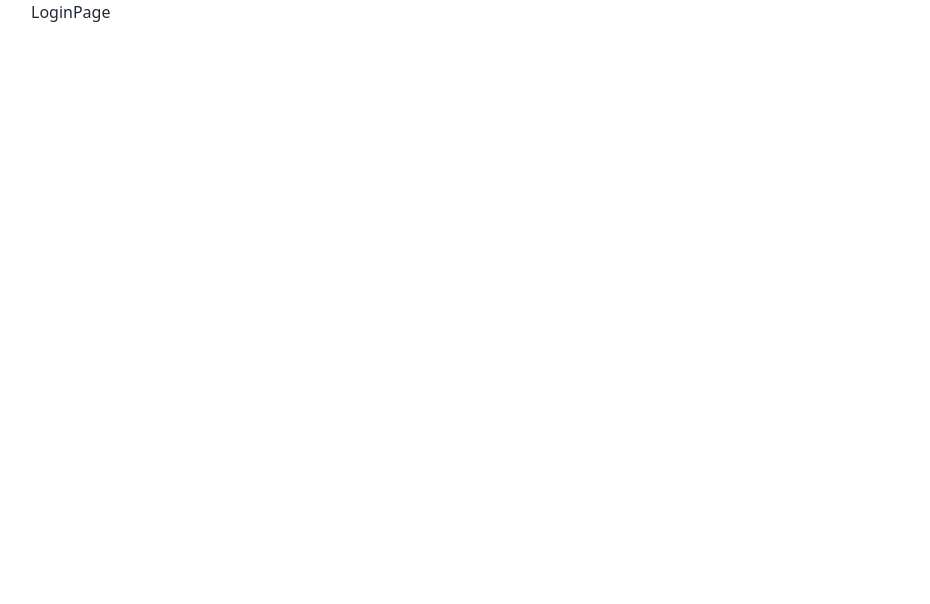
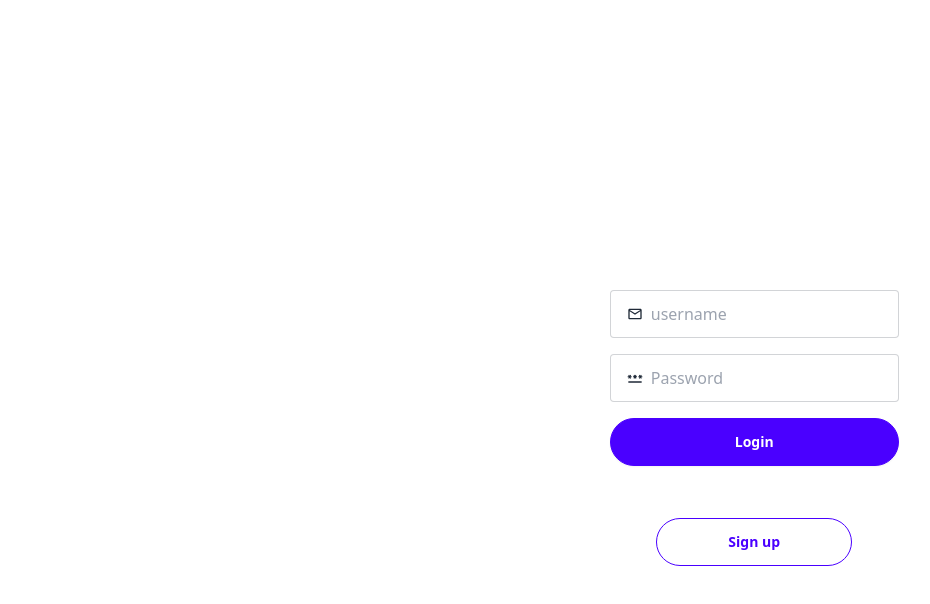
Before and after one commit to faishalshaikh26/Twitter-clone, a React app in the folder frontend/: page /login in a window 1280 px wide. Shown: the top 604 px of the page, without its empty margins (33-963 px from the left). Built offline with nearby package versions, Linux system fonts and the light colour scheme; the HTML template or start-up script is replaced by a standard one.

Commit message:
2.1 Login page UI

```diff
--- a/frontend/src/pages/auth/login/LoginPage.jsx
+++ b/frontend/src/pages/auth/login/LoginPage.jsx
@@ -1,9 +1,71 @@
-import React from 'react'
+import { useState } from "react";
+import { Link } from "react-router-dom";
+
+import XSvg from "../../../components/svgs/X";
+
+import { MdOutlineMail } from "react-icons/md";
+import { MdPassword } from "react-icons/md";
 
 const LoginPage = () => {
-  return (
-    <div>LoginPage</div>
-  )
-}
+	const [formData, setFormData] = useState({
+		username: "",
+		password: "",
+	});
 
-export default LoginPage
+	const handleSubmit = (e) => {
+		e.preventDefault();
+		console.log(formData);
+	};
+
+	const handleInputChange = (e) => {
+		setFormData({ ...formData, [e.target.name]: e.target.value });
+	};
+
+	const isError = false;
+
+	return (
+		<div className='max-w-screen-xl mx-auto flex h-screen'>
+			<div className='flex-1 hidden lg:flex items-center  justify-center'>
+				<XSvg className='lg:w-2/3 fill-white' />
+			</div>
+			<div className='flex-1 flex flex-col justify-center items-center'>
+				<form className='flex gap-4 flex-col' onSubmit={handleSubmit}>
+					<XSvg className='w-24 lg:hidden fill-white' />
+					<h1 className='text-4xl font-extrabold text-white'>{"Let's"} go.</h1>
+					<label className='input input-bordered rounded flex items-center gap-2'>
+						<MdOutlineMail />
+						<input
+							type='text'
+							className='grow'
+							placeholder='username'
+							name='username'
+							onChange={handleInputChange}
+							value={formData.username}
+						/>
+					</label>
+
+					<label className='input input-bordered rounded flex items-center gap-2'>
+						<MdPassword />
+						<input
+							type='password'
+							className='grow'
+							placeholder='Password'
+							name='password'
+							onChange={handleInputChange}
+							value={formData.password}
+						/>
+					</label>
+					<button className='btn rounded-full btn-primary text-white'>Login</button>
+					{isError && <p className='text-red-500'>Something went wrong</p>}
+				</form>
+				<div className='flex flex-col gap-2 mt-4'>
+					<p className='text-white text-lg'>{"Don't"} have an account?</p>
+					<Link to='/signup'>
+						<button className='btn rounded-full btn-primary text-white btn-outline w-full'>Sign up</button>
+					</Link>
+				</div>
+			</div>
+		</div>
+	);
+};
+export default LoginPage;
```
